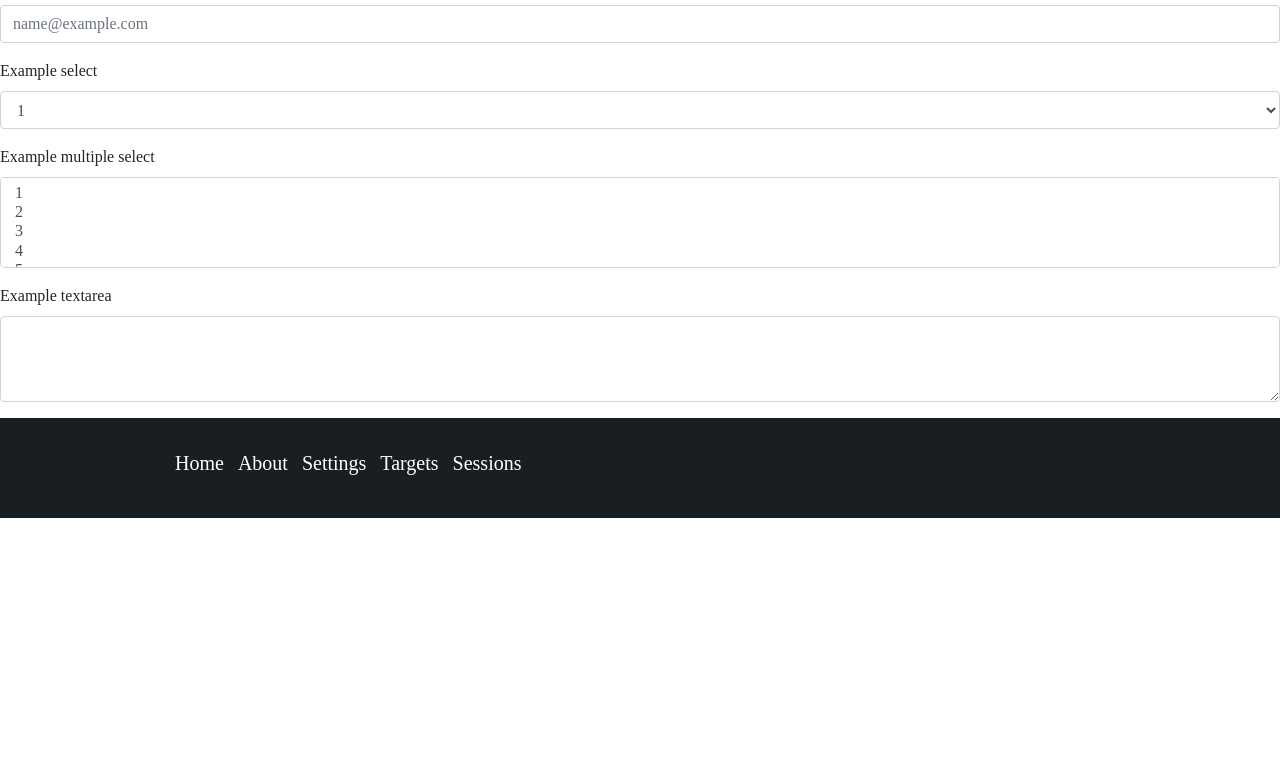
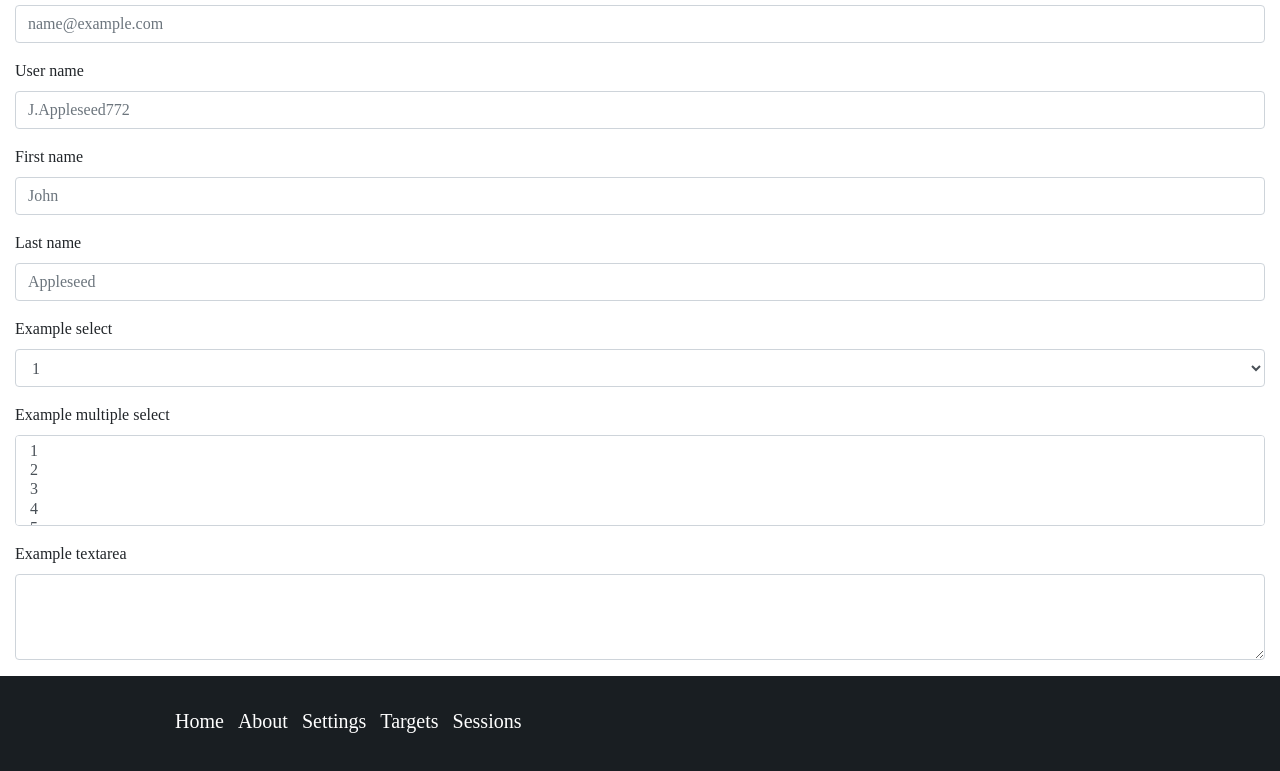
Before and after one commit to Bensangwa/js-rocket, a website: page settings.html in a window 1280 px wide. Shown: the part 127-898 px from the top of the page. Before the commit the page ends 800 px from the top, so only its background shows below. Drawn offline with nearby package versions, Linux system fonts and the light colour scheme.

Commit message:
settings

```diff
--- a/settings.html
+++ b/settings.html
@@ -54,11 +54,28 @@
             </nav>
 
 
-            <form>
+            <form class="container-fluid mx-auto">
                 <div class="form-group">
                   <label for="exampleFormControlInput1">Email address</label>
                   <input type="email" class="form-control" id="exampleFormControlInput1" placeholder="name@example.com">
                 </div>
+
+                <div class="form-group">
+                    <label for="exampleFormControlInput1">User name</label>
+                    <input type="email" class="form-control" id="exampleFormControlInput1" placeholder="J.Appleseed772">
+                </div>
+
+                <div class="form-group">
+                    <label for="exampleFormControlInput1">First name</label>
+                    <input type="email" class="form-control" id="exampleFormControlInput1" placeholder="John">
+                </div>
+
+                <div class="form-group">
+                    <label for="exampleFormControlInput1">Last name</label>
+                    <input type="email" class="form-control" id="exampleFormControlInput1" placeholder="Appleseed">
+                </div>
+
+
                 <div class="form-group">
                   <label for="exampleFormControlSelect1">Example select</label>
                   <select class="form-control" id="exampleFormControlSelect1">
```
